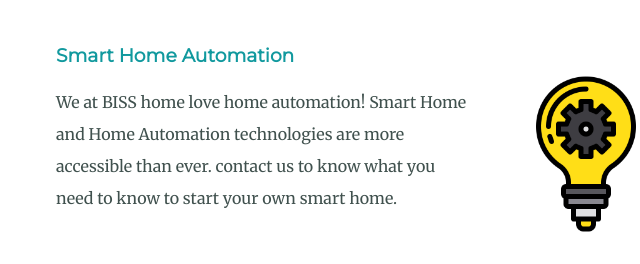
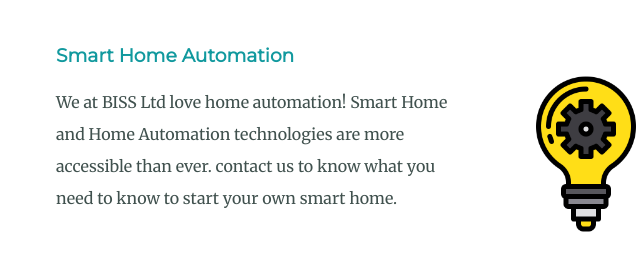
Before and after one commit to ovikat4life/personal, a plain HTML site: page index.html in a window 1280 px wide. Shown: the part 1863-2127 px from the top of the page, 264-904 px from the left. Drawn offline with Linux system fonts and the light colour scheme.

Commit message:
updated html

```diff
--- a/index.html
+++ b/index.html
@@ -34,7 +34,7 @@
               <div class="skill-row">
                 <img class="idea-img" src="idea.png" alt="">
                 <h3>Smart Home Automation</h3>
-                <p class="idea-description"> We at BISS home love home automation! Smart Home and Home Automation technologies are more accessible than ever. contact us to know what you need to know to start  your own smart home.</p>
+                <p class="idea-description"> We at BISS Ltd love home automation! Smart Home and Home Automation technologies are more accessible than ever. contact us to know what you need to know to start  your own smart home.</p>
               </div>
             </div>
             <hr>
```
